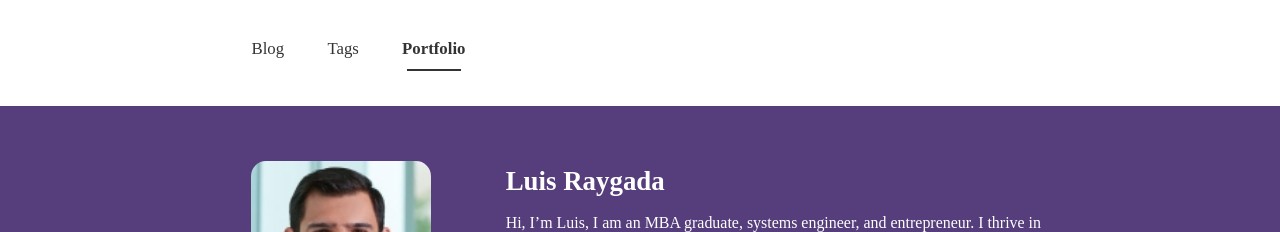
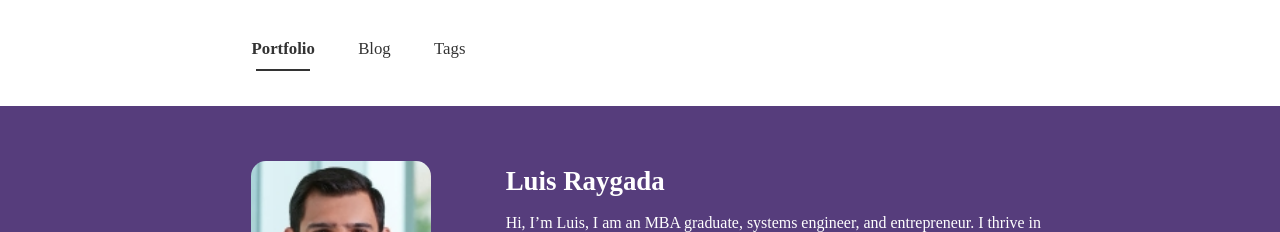
Before and after one commit to luis-raygada/luis-raygada.github.io, a Jekyll site: the page built from index.html, in a window 1280 px wide. Shown: the top 232 px of the page. Built offline with Jekyll 4.4.1, drawn with Linux system fonts in a browser that asks for light colours; nearby versions of some CDN libraries; some web fonts are replaced; the list of posts is cut into pages by our own code.

Commit message:
update
update to put portfolio first

```diff
--- a/_includes/header.html
+++ b/_includes/header.html
@@ -6,33 +6,33 @@
       {% case current[0] %}
       {% when 'tags'%}
       <!-- tags -->
+      <a href="{{ site.url }}">
+        <li class="btn-nav">Portfolio</li>
+      </a>
       <a href="{{ site.url }}/blog">
         <li class="btn-nav">Blog</li>
       </a>
       <li class="current">Tags</li>
-      <a href="{{ site.url }}">
-        <li class="btn-nav">Portfolio</li>
-      </a>
       <!-- portfolio -->
       {% when null %}
+      <li class="current">Portfolio</li>
       <a href="{{ site.url }}/blog">
         <li class="btn-nav">Blog</li>
       </a>
       <a href="{{ site.url }}/tags">
         <li class="btn-nav">Tags</li>
       </a>
-      <li class="current">Portfolio</li>
       {% else %}
       <!-- others -->
+      <a href="{{ site.url }}">
+        <li class="btn-nav">Portfolio</li>
+      </a>
       <a href="{{ site.url }}/blog">
         <li class="current btn-nav">Blog</li>
       </a>
       <a href="{{ site.url }}/tags">
         <li class="btn-nav">Tags</li>
       </a>
-      <a href="{{ site.url }}">
-        <li class="btn-nav">Portfolio</li>
-      </a>
       {% endcase %}
     </ul>
   </nav>
```
